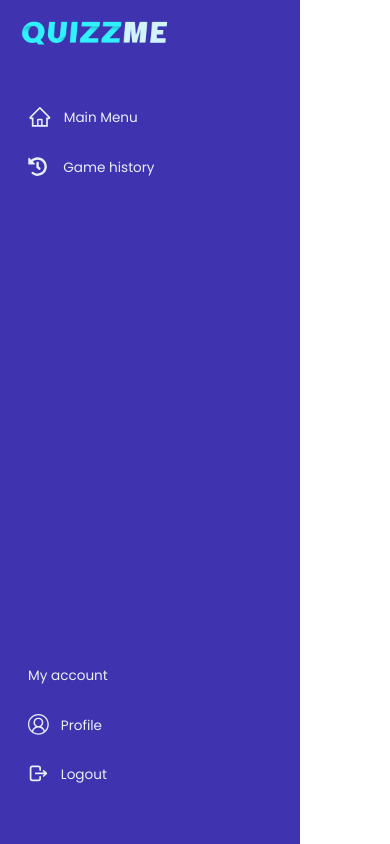
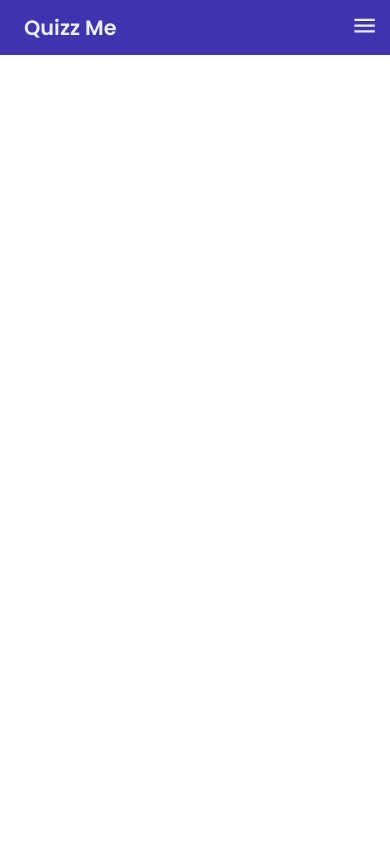
Before and after one commit to issamhamamid/QuizzMe, a React (Vite) app in the folder frontend/: page /sidebar in a window 390 px wide. Built offline with nearby package versions, Linux system fonts and the light colour scheme.

Commit message:
sidebar responsive

```diff
--- a/frontend/package.json
+++ b/frontend/package.json
@@ -11,6 +11,8 @@
   },
   "dependencies": {
     "@tailwindcss/vite": "^4.0.8",
+    "classnames": "^2.5.1",
+    "clsx": "^2.1.1",
     "react": "^19.0.0",
     "react-dom": "^19.0.0",
     "react-icons": "^5.5.0",
--- a/frontend/src/components/SideBar.tsx
+++ b/frontend/src/components/SideBar.tsx
@@ -3,36 +3,90 @@ import { FaHistory } from "react-icons/fa";
 import { VscAccount } from "react-icons/vsc";
 import { TbLogout } from "react-icons/tb";
 import {Link} from 'react-router'
+import { IoMdMenu } from "react-icons/io";
+import {useState} from "react";
+import { IoClose } from "react-icons/io5";
+import clsx from "clsx";
 
 
 export const SideBar = () => {
+    const [isMenuOpen , setIsMenuOpen] = useState<boolean>(false)
+    const changeMenuVisibility = ()=>{
+        setIsMenuOpen(!isMenuOpen)
+    }
     return (
-        <aside
-            className=' text-[.85rem] h-screen w-[300px] bg-pink-bg px-4 pt-2 pb-12 flex flex-col text-main-white space-y-1 items-center'>
-            <img src='/src/assets/logo.png' alt='logo' className='w-[10em] self-start mb-8 text-[1rem]  '/>
+        <>
+            <header className={clsx('lg:hidden bg-pink-bg p-3 flex flex-col  items-start text-main-white gap-6' , {'h-screen': isMenuOpen})}>
+                <div className='flex  justify-between w-full'>
+                   <p className='text-[1.3rem] font-semibold pl-3'>Quizz Me</p>
+                    <div className='text-[1.7rem] cursor-pointer' onClick={changeMenuVisibility}>
+                        {!isMenuOpen ? <IoMdMenu  />: <IoClose/> }
 
-            <Link to='/' className='flex w-full p-3  rounded-sm  gap-3  items-center cursor-pointer hover:bg-sidebar-hover-bg' >
+                    </div>
+
+                </div>
+
+              <div className={clsx("w-full" , {hidden: !isMenuOpen}) } >
+                  <Link to='/'
+                        className='flex w-full p-3  rounded-sm  gap-3  items-center cursor-pointer hover:bg-sidebar-hover-bg hover:text-white'>
                       <AiOutlineHome className='text-[1.48rem]  '/>
                       <p className=' leading-none mt-0.5'>Main Menu</p>
                   </Link>
 
-            <Link to='/' className='flex w-full p-3   rounded-sm  gap-3  items-center cursor-pointer hover:bg-sidebar-hover-bg'>
+                  <Link to='/'
+                        className='flex w-full p-3   rounded-sm  gap-3  items-center cursor-pointer hover:bg-sidebar-hover-bg  hover:text-white'>
+                      <FaHistory className='text-[1.2rem]    '/>
+                      <p className=' leading-none mt-0.5 ml-[4px]'>Game history</p>
+                  </Link>
+
+
+                  <Link to='/'
+                        className='flex w-full p-3 rounded-sm  gap-3  items-center cursor-pointer hover:bg-sidebar-hover-bg hover:text-white '>
+                      <VscAccount className='text-[1.3rem]    '/>
+                      <p className=' leading-none mt-0.5'>Profile</p>
+                  </Link>
+
+                  <Link to='/'
+                        className='flex w-full p-3  rounded-sm  gap-3  items-center cursor-pointer hover:bg-sidebar-hover-bg hover:text-white '>
+                      <TbLogout className='text-[1.3rem]    '/>
+                      <p className=' leading-none mt-0.5'>Logout</p>
+                  </Link>
+              </div>
+
+            </header>
+
+            <aside
+                className=' hidden lg:flex fixed top-0 left-0 overflow-y-auto text-[.85rem] h-screen w-[300px] bg-pink-bg px-4 pt-2 pb-12 flex-col text-main-white space-y-1 items-center'>
+                <img src='/src/assets/logo.png' alt='logo' className='w-[10em] self-start mb-5 text-[1rem]  '/>
+
+                <Link to='/'
+                      className='flex w-full p-3  rounded-sm  gap-3  items-center cursor-pointer hover:bg-sidebar-hover-bg hover:text-white'>
+                    <AiOutlineHome className='text-[1.48rem]  '/>
+                    <p className=' leading-none mt-0.5'>Main Menu</p>
+                </Link>
+
+                <Link to='/'
+                      className='flex w-full p-3   rounded-sm  gap-3  items-center cursor-pointer hover:bg-sidebar-hover-bg  hover:text-white'>
                     <FaHistory className='text-[1.2rem]    '/>
                     <p className=' leading-none mt-0.5 ml-[4px]'>Game history</p>
                 </Link>
 
                 <p className=' self-start p-3 mt-auto'>My account</p>
 
-            <Link to='/'  className='flex w-full p-3 rounded-sm  gap-3  items-center cursor-pointer hover:bg-sidebar-hover-bg '>
+                <Link to='/'
+                      className='flex w-full p-3 rounded-sm  gap-3  items-center cursor-pointer hover:bg-sidebar-hover-bg hover:text-white '>
                     <VscAccount className='text-[1.3rem]    '/>
                     <p className=' leading-none mt-0.5'>Profile</p>
                 </Link>
 
-            <Link to='/' className='flex w-full p-3  rounded-sm  gap-3  items-center cursor-pointer hover:bg-sidebar-hover-bg '>
+                <Link to='/'
+                      className='flex w-full p-3  rounded-sm  gap-3  items-center cursor-pointer hover:bg-sidebar-hover-bg hover:text-white '>
                     <TbLogout className='text-[1.3rem]    '/>
                     <p className=' leading-none mt-0.5'>Logout</p>
                 </Link>
 
             </aside>
+
+        </>
     );
 };
```
Also changed, not shown: 1 other file (tests, documents, lock files or other folders). Lines whose indentation alone changed are shown as unchanged.
